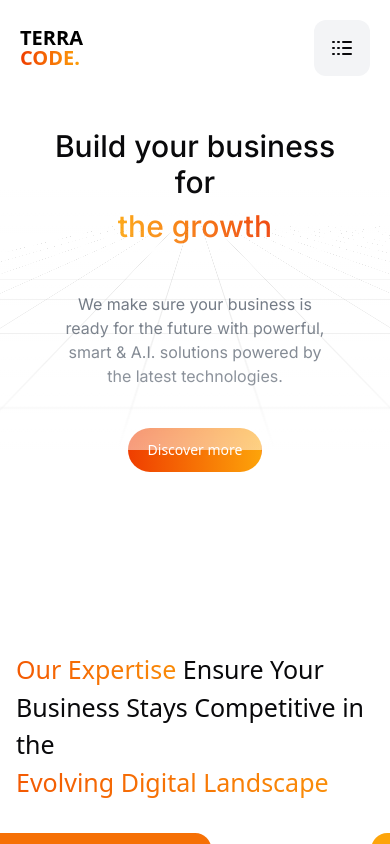
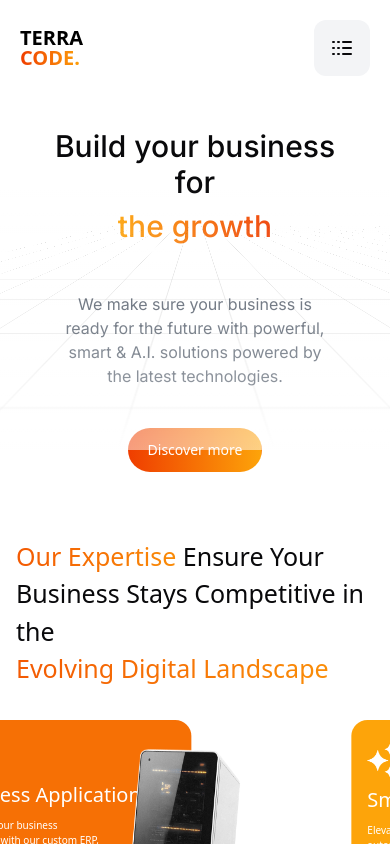
Before and after one commit to Terracode-Dev/Main-Site, a React (Vite) app: page / in a window 390 px wide. Shown: the top 844 px of the page. Built offline with nearby package versions, Linux system fonts and the light colour scheme.

Commit message:
services

```diff
--- a/src/components/home/Services.tsx
+++ b/src/components/home/Services.tsx
@@ -37,8 +37,8 @@ const HorizontalScrollCarousel = () => {
   return (
     <section ref={targetRef} className="relative h-[200vh] ">
       {/* mobile view */}
-      <div className="sticky top-0 flex justify-center items-center overflow-hidden py-5 -mt-[30%] -mb-[15%] lg:hidden">
-      <div className=" flex flex-col justify-center h-screen overflow-hidden ">
+      <div className="sticky top-0 flex justify-center items-center overflow-hidden py-5 -mt-[5%] mb-[10%] lg:hidden">
+      <div className=" flex flex-col justify-center  h-[50vh] overflow-hidden ">
         <div className="md:text-[25px] lg:text-[45px] text-[25px] ml-4 ">
         {our}<br/>
         {ev}
```
